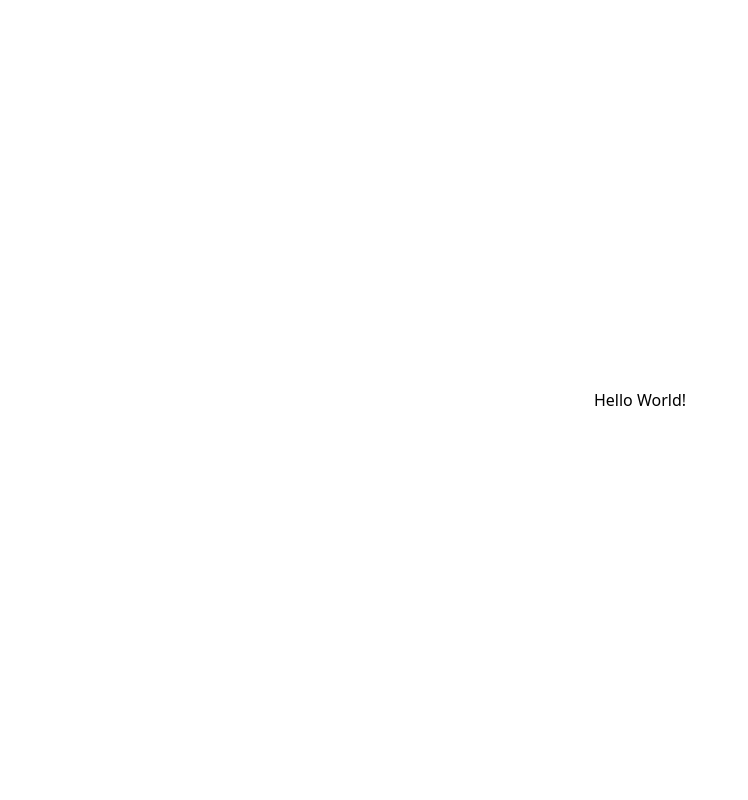
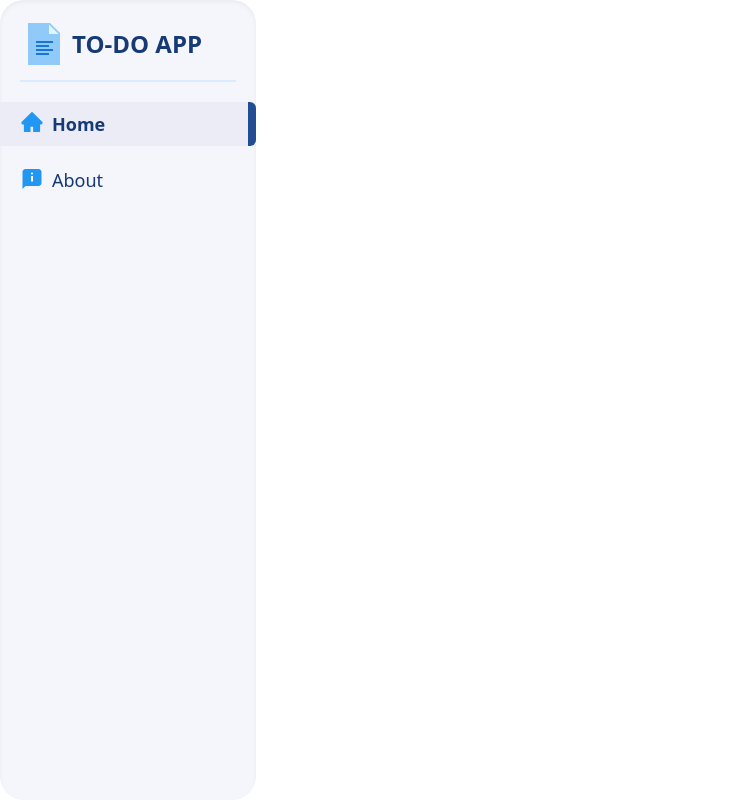
Before and after one commit to romanfarooq/wad-project, a React (Create React App) app in the folder client/: page / in a window 1280 px wide. Shown: the whole page, without its empty margins (0-748 px from the left). Built offline with nearby package versions, Linux system fonts and the light colour scheme; the HTML template or start-up script is replaced by a standard one.

Commit message:
added basic side navbar

```diff
--- a/client/package.json
+++ b/client/package.json
@@ -8,6 +8,8 @@
     "@testing-library/user-event": "^13.2.1",
     "react": "^18.2.0",
     "react-dom": "^18.2.0",
+    "react-icons": "^4.6.0",
+    "react-router-dom": "^6.4.2",
     "react-scripts": "5.0.1",
     "web-vitals": "^2.1.0"
   },
--- a/client/src/App.js
+++ b/client/src/App.js
@@ -1,7 +1,19 @@
-export default function App() {
+import { BrowserRouter, Routes, Route } from 'react-router-dom';
+import Navbar from './components/Navbar';
+import Home from './components/Home';
+import About from './components/About';
+
+function App() {
   return (
-    <div className="h-screen flex justify-center items-center">
-      Hello World!
-    </div>
+    <BrowserRouter>
+      <Routes>
+        <Route path="/" element={<Navbar />}>
+          <Route index element={<Home />} />
+          <Route path="/about" element={<About />} />
+        </Route>
+      </Routes>
+    </BrowserRouter>
   );
 }
+
+export default App;
--- /dev/null
+++ b/client/src/components/About.jsx
@@ -0,0 +1,9 @@
+import React from 'react'
+
+function About() {
+  return (
+    <div></div>
+  )
+}
+
+export default About
--- /dev/null
+++ b/client/src/components/Home.jsx
@@ -0,0 +1,9 @@
+import React from 'react'
+
+function Home() {
+  return (
+    <div></div>
+  )
+}
+
+export default Home
--- /dev/null
+++ b/client/src/components/NavItems.js
@@ -0,0 +1,15 @@
+import { FcAbout } from 'react-icons/fc';
+import { AiFillHome } from 'react-icons/ai';
+
+export const NavItems = [
+  {
+    name: 'Home',
+    path: '/',
+    icon: <AiFillHome className="text-2xl text-[#2196F3]" />,
+  },
+  {
+    name: 'About',
+    path: '/about',
+    icon: <FcAbout className="text-2xl" />,
+  },
+];
--- /dev/null
+++ b/client/src/components/Navbar.jsx
@@ -0,0 +1,39 @@
+import { NavLink, Outlet } from 'react-router-dom';
+import { FcDocument } from 'react-icons/fc';
+// import ProfilePicture from '../Assets/blank-profile-picture.webp';
+import { NavItems } from './NavItems';
+
+function Navbar() {
+  return (
+    <>
+      <nav className="fixed top-0 bottom-0 left-0 w-1/5 bg-[#f5f6fc] rounded-3xl shadow-inner">
+        <div className="flex m-5 pb-3 border-b-2 border-blue-100">
+          <FcDocument className="text-5xl" />
+          <h1 className="text-2xl m-auto ml-1 text-[#153a75] font-extrabold">
+            TO-DO APP
+          </h1>
+        </div>
+        <div className="flex flex-col gap-3">
+          {NavItems.map((item, index) => (
+            <NavLink
+              key={index}
+              to={item.path}
+              end
+              className={({ isActive }) =>
+                isActive
+                  ? 'flex gap-2 px-5 py-2 rounded-r-md bg-[#ebecf5] border-r-8 border-[#234d92] text-[#153a75] font-bold'
+                  : 'flex gap-2 px-5 py-2 rounded-r-md hover:bg-[#ebecf5] hover:border-r-8 transition duration-200 border-[#234d92] text-[#153a75] font-medium hover:font-bold'
+              }
+            >
+              {item.icon}
+              <span className="text-lg ">{item.name}</span>
+            </NavLink>
+          ))}
+        </div>
+      </nav>
+      <Outlet />
+    </>
+  );
+}
+
+export default Navbar;
```
Also changed, not shown: client/src/Assets/blank-profile-picture.webp (added), 1 other file (tests, documents, lock files or other folders).
